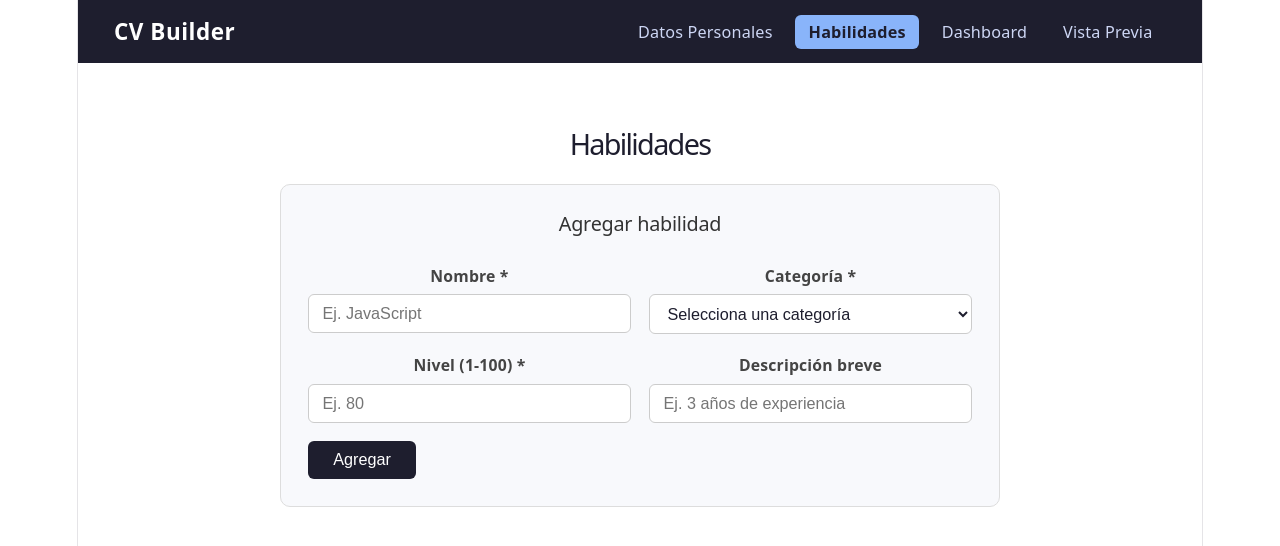
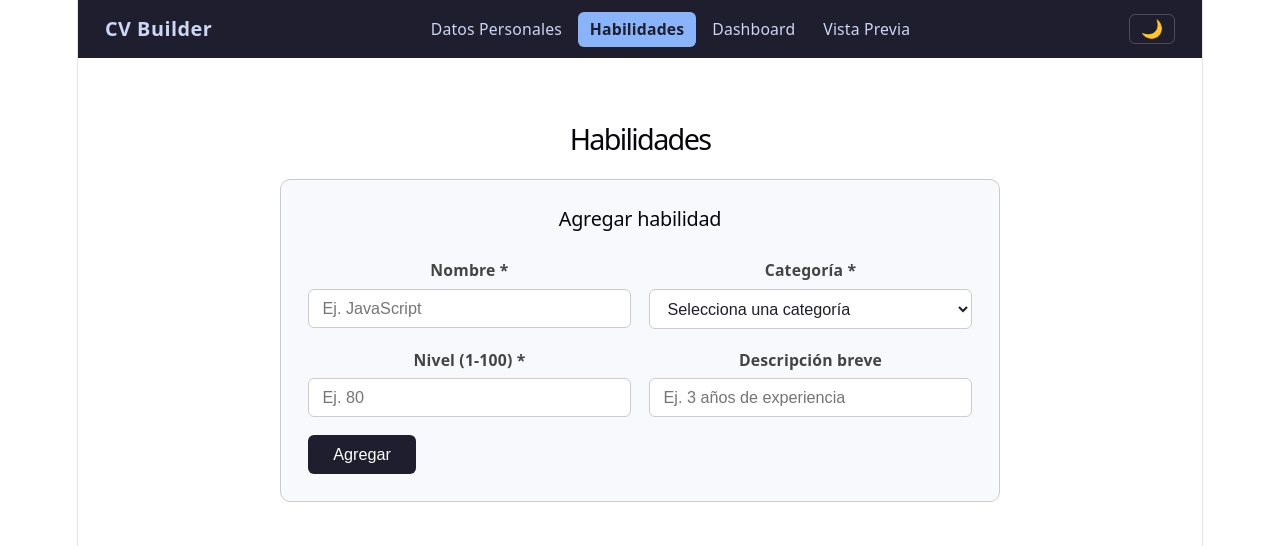
Before and after one commit to AxelUAA/ProyectoFinal-TecnologiasWeb, a React (Vite) app: page /habilidades in a window 1280 px wide. Shown: the top 546 px of the page. Built offline with nearby package versions, Linux system fonts and the light colour scheme.

Commit message:
add dark/light mode toggle

```diff
--- a/src/App.css
+++ b/src/App.css
@@ -8,43 +8,72 @@
   display: flex;
   align-items: center;
   justify-content: space-between;
-  padding: 1rem 2rem;
-  background-color: #1e1e2e;
-  color: white;
+  padding: 0.75rem 1.5rem;
+  background-color: var(--nav-bg);
+  color: var(--nav-text);
+  gap: 1rem;
+  flex-wrap: wrap;
 }
 
 .nav-brand {
-  font-size: 1.25rem;
+  font-size: 1.1rem;
   font-weight: 700;
   letter-spacing: 0.5px;
+  color: var(--nav-text);
+  white-space: nowrap;
 }
 
 .nav-links {
   display: flex;
-  gap: 0.5rem;
+  gap: 0.25rem;
   list-style: none;
   margin: 0;
   padding: 0;
+  flex-wrap: wrap;
 }
 
 .nav-links a {
-  color: #cdd6f4;
+  color: var(--nav-text);
   text-decoration: none;
-  font-size: 0.9rem;
-  padding: 0.35rem 0.75rem;
+  font-size: 0.875rem;
+  padding: 0.35rem 0.65rem;
   border-radius: 6px;
   transition: background 0.2s;
+  white-space: nowrap;
 }
 
 .nav-links a:hover {
-  background-color: #313244;
+  background-color: var(--nav-hover-bg);
   color: white;
 }
 
 .nav-links a.active {
-  background-color: #89b4fa;
-  color: #1e1e2e;
+  background-color: var(--nav-active-bg);
+  color: var(--nav-active-text);
   font-weight: 600;
+}
+
+.nav-right {
+  display: flex;
+  align-items: center;
+}
+
+.nav-theme-btn {
+  background: transparent;
+  border: 1px solid rgba(255, 255, 255, 0.2);
+  color: var(--nav-text);
+  padding: 0.3rem 0.6rem;
+  border-radius: 6px;
+  cursor: pointer;
+  font-size: 1rem;
+  line-height: 1;
+  transition: background 0.2s, border-color 0.2s;
+  white-space: nowrap;
+}
+
+.nav-theme-btn:hover {
+  background: var(--nav-hover-bg);
+  border-color: rgba(255, 255, 255, 0.4);
 }
 
 .main-content {
@@ -53,4 +82,22 @@
   max-width: 960px;
   width: 100%;
   margin: 0 auto;
+  box-sizing: border-box;
 }
+
+@media (max-width: 600px) {
+  .navbar {
+    padding: 0.6rem 1rem;
+    gap: 0.6rem;
+  }
+  .nav-brand {
+    font-size: 1rem;
+  }
+  .nav-links a {
+    font-size: 0.8rem;
+    padding: 0.3rem 0.5rem;
+  }
+  .main-content {
+    padding: 1rem;
+  }
+}
--- a/src/components/Navbar.jsx
+++ b/src/components/Navbar.jsx
@@ -1,6 +1,9 @@
 import { NavLink } from 'react-router-dom'
+import { useTheme } from '../hooks/useTheme'
 
 export default function Navbar() {
+  const { darkMode, toggleTheme } = useTheme()
+
   return (
     <nav className="navbar">
       <span className="nav-brand">CV Builder</span>
@@ -10,6 +13,16 @@ export default function Navbar() {
         <li><NavLink to="/dashboard">Dashboard</NavLink></li>
         <li><NavLink to="/preview">Vista Previa</NavLink></li>
       </ul>
+      <div className="nav-right">
+        <button
+          className="nav-theme-btn"
+          onClick={toggleTheme}
+          aria-label={darkMode ? 'Cambiar a modo claro' : 'Cambiar a modo oscuro'}
+          title={darkMode ? 'Modo claro' : 'Modo oscuro'}
+        >
+          {darkMode ? '☀' : '🌙'}
+        </button>
+      </div>
     </nav>
   )
 }
--- a/src/hooks/useTheme.js
+++ b/src/hooks/useTheme.js
@@ -2,11 +2,13 @@ import { useState, useEffect } from 'react'
 
 export function useTheme() {
   const [darkMode, setDarkMode] = useState(() => {
-    return localStorage.getItem('theme') === 'dark'
+    const saved = localStorage.getItem('theme')
+    if (saved) return saved === 'dark'
+    return window.matchMedia('(prefers-color-scheme: dark)').matches
   })
 
   useEffect(() => {
-    document.body.classList.toggle('dark-mode', darkMode)
+    document.documentElement.classList.toggle('dark', darkMode)
     localStorage.setItem('theme', darkMode ? 'dark' : 'light')
   }, [darkMode])
 
--- a/src/index.css
+++ b/src/index.css
@@ -1,23 +1,64 @@
 :root {
+  /* Text */
   --text: #6b6375;
   --text-h: #08060d;
-  --bg: #fff;
+
+  /* Backgrounds */
+  --bg: #ffffff;
+  --form-bg: #f8f9fc;
+  --input-bg: #ffffff;
+  --item-bg: #ffffff;
+  --code-bg: #f4f3ec;
+
+  /* Borders */
   --border: #e5e4e7;
-  --code-bg: #f4f3ec;
+  --input-border: #cccccc;
+  --item-border: #e0e0e0;
+
+  /* Accent */
   --accent: #aa3bff;
   --accent-bg: rgba(170, 59, 255, 0.1);
   --accent-border: rgba(170, 59, 255, 0.5);
   --social-bg: rgba(244, 243, 236, 0.5);
+
+  /* Shadow */
   --shadow:
-    rgba(0, 0, 0, 0.1) 0 10px 15px -3px, rgba(0, 0, 0, 0.05) 0 4px 6px -2px;
+    rgba(0, 0, 0, 0.1) 0 10px 15px -3px,
+    rgba(0, 0, 0, 0.05) 0 4px 6px -2px;
 
+  /* Fonts */
   --sans: system-ui, 'Segoe UI', Roboto, sans-serif;
   --heading: system-ui, 'Segoe UI', Roboto, sans-serif;
   --mono: ui-monospace, Consolas, monospace;
 
+  /* Navbar */
+  --nav-bg: #1e1e2e;
+  --nav-text: #cdd6f4;
+  --nav-hover-bg: #313244;
+  --nav-active-bg: #89b4fa;
+  --nav-active-text: #1e1e2e;
+
+  /* Form elements */
+  --input-text: #1e1e2e;
+  --label-color: #444444;
+  --legend-color: #555555;
+
+  /* Buttons */
+  --btn-bg: #1e1e2e;
+  --btn-text: #ffffff;
+  --btn-hover: #313244;
+  --btn-secondary-text: #555555;
+  --btn-secondary-border: #cccccc;
+
+  /* Skills / Cards */
+  --cat-bg: #eef2ff;
+  --cat-text: #4361ee;
+  --bar-bg: #e9ecef;
+  --muted: #777777;
+
+  color-scheme: light;
   font: 18px/145% var(--sans);
   letter-spacing: 0.18px;
-  color-scheme: light dark;
   color: var(--text);
   background: var(--bg);
   font-synthesis: none;
@@ -30,28 +71,49 @@
   }
 }
 
-@media (prefers-color-scheme: dark) {
-  :root {
+:root.dark {
+  color-scheme: dark;
+
   --text: #9ca3af;
   --text-h: #f3f4f6;
   --bg: #16171d;
+  --form-bg: #1f2028;
+  --input-bg: #2a2b35;
+  --item-bg: #1f2028;
+  --code-bg: #1f2028;
   --border: #2e303a;
-    --code-bg: #1f2028;
+  --input-border: #3a3b45;
+  --item-border: #2e303a;
   --accent: #c084fc;
   --accent-bg: rgba(192, 132, 252, 0.15);
   --accent-border: rgba(192, 132, 252, 0.5);
   --social-bg: rgba(47, 48, 58, 0.5);
   --shadow:
-      rgba(0, 0, 0, 0.4) 0 10px 15px -3px, rgba(0, 0, 0, 0.25) 0 4px 6px -2px;
-  }
+    rgba(0, 0, 0, 0.4) 0 10px 15px -3px,
+    rgba(0, 0, 0, 0.25) 0 4px 6px -2px;
 
-  #social .button-icon {
-    filter: invert(1) brightness(2);
-  }
+  --nav-bg: #12121c;
+
+  --input-text: #e2e8f0;
+  --label-color: #9ca3af;
+  --legend-color: #9ca3af;
+
+  --btn-bg: #89b4fa;
+  --btn-text: #1e1e2e;
+  --btn-hover: #a5c8ff;
+  --btn-secondary-text: #9ca3af;
+  --btn-secondary-border: #3a3b45;
+
+  --cat-bg: #1a1d3a;
+  --cat-text: #89b4fa;
+  --bar-bg: #2e303a;
+  --muted: #6b7280;
 }
 
 body {
   margin: 0;
+  background: var(--bg);
+  color: var(--text);
 }
 
 #root {
--- a/src/pages/SkillsPage.jsx
+++ b/src/pages/SkillsPage.jsx
@@ -189,11 +189,11 @@ export default function SkillsPage() {
 
 const css = `
 .sk-page { max-width: 720px; margin: 0 auto; }
-.sk-title { font-size: 1.6rem; margin-bottom: 1.5rem; color: #1e1e2e; }
+.sk-title { font-size: 1.6rem; margin-bottom: 1.5rem; color: var(--text-h); }
 
 .sk-form {
-  background: #f8f9fc;
-  border: 1px solid #ddd;
+  background: var(--form-bg);
+  border: 1px solid var(--input-border);
   border-radius: 10px;
   padding: 1.5rem;
   display: flex;
@@ -201,21 +201,21 @@ const css = `
   gap: 1rem;
   margin-bottom: 2rem;
 }
-.sk-form-title { margin: 0 0 0.5rem; font-size: 1.1rem; color: #333; }
+.sk-form-title { margin: 0 0 0.5rem; font-size: 1.1rem; color: var(--text-h); }
 
 .sk-row { display: grid; grid-template-columns: 1fr 1fr; gap: 1rem; }
 @media (max-width: 560px) { .sk-row { grid-template-columns: 1fr; } }
 
 .sk-field { display: flex; flex-direction: column; gap: 0.3rem; }
-.sk-field label { font-size: 0.875rem; font-weight: 600; color: #444; }
+.sk-field label { font-size: 0.875rem; font-weight: 600; color: var(--label-color); }
 .sk-field input,
 .sk-field select {
   padding: 0.5rem 0.75rem;
-  border: 1px solid #ccc;
+  border: 1px solid var(--input-border);
   border-radius: 6px;
   font-size: 0.9rem;
-  background: white;
-  color: #1e1e2e;
+  background: var(--input-bg);
+  color: var(--input-text);
   transition: border-color 0.2s;
 }
 .sk-field input:focus,
@@ -224,60 +224,60 @@ const css = `
 
 .sk-btns { display: flex; gap: 0.75rem; }
 .sk-btn-primary {
-  background: #1e1e2e; color: white; border: none;
+  background: var(--btn-bg); color: var(--btn-text); border: none;
   padding: 0.55rem 1.4rem; border-radius: 6px;
   font-size: 0.9rem; cursor: pointer; transition: background 0.2s;
 }
-.sk-btn-primary:hover { background: #313244; }
+.sk-btn-primary:hover { background: var(--btn-hover); }
 .sk-btn-secondary {
-  background: transparent; color: #555;
-  border: 1px solid #ccc; padding: 0.55rem 1.2rem;
+  background: transparent; color: var(--btn-secondary-text);
+  border: 1px solid var(--btn-secondary-border); padding: 0.55rem 1.2rem;
   border-radius: 6px; font-size: 0.9rem; cursor: pointer;
 }
-.sk-btn-secondary:hover { border-color: #888; }
+.sk-btn-secondary:hover { border-color: var(--label-color); }
 
 .sk-list-title {
-  font-size: 1.1rem; margin-bottom: 1rem; color: #333;
+  font-size: 1.1rem; margin-bottom: 1rem; color: var(--text-h);
   display: flex; align-items: center; gap: 0.5rem;
 }
 .sk-count {
-  background: #1e1e2e; color: white;
+  background: var(--btn-bg); color: var(--btn-text);
   font-size: 0.8rem; padding: 0.1rem 0.5rem; border-radius: 99px;
 }
 
 .sk-items { list-style: none; padding: 0; display: flex; flex-direction: column; gap: 0.75rem; }
 
 .sk-item {
-  background: white; border: 1px solid #e0e0e0; border-radius: 8px;
+  background: var(--item-bg); border: 1px solid var(--item-border); border-radius: 8px;
   padding: 1rem; display: flex; align-items: flex-start;
   justify-content: space-between; gap: 1rem;
 }
 .sk-item-info { flex: 1; display: flex; flex-direction: column; gap: 0.4rem; }
 .sk-item-header { display: flex; align-items: center; gap: 0.6rem; }
-.sk-item-nombre { font-weight: 700; font-size: 0.95rem; color: #1e1e2e; }
+.sk-item-nombre { font-weight: 700; font-size: 0.95rem; color: var(--text-h); }
 .sk-item-cat {
-  font-size: 0.72rem; background: #eef2ff; color: #4361ee;
+  font-size: 0.72rem; background: var(--cat-bg); color: var(--cat-text);
   padding: 0.1rem 0.5rem; border-radius: 99px;
 }
 .sk-bar-wrap {
-  height: 6px; background: #e9ecef; border-radius: 99px; overflow: hidden;
+  height: 6px; background: var(--bar-bg); border-radius: 99px; overflow: hidden;
 }
 .sk-bar { height: 100%; background: #89b4fa; border-radius: 99px; transition: width 0.3s; }
 .sk-item-footer { display: flex; justify-content: space-between; align-items: center; }
-.sk-item-desc { font-size: 0.8rem; color: #777; }
-.sk-nivel { font-size: 0.8rem; font-weight: 600; color: #555; }
+.sk-item-desc { font-size: 0.8rem; color: var(--muted); }
+.sk-nivel { font-size: 0.8rem; font-weight: 600; color: var(--text); }
 
 .sk-item-actions { display: flex; flex-direction: column; gap: 0.4rem; }
 .sk-btn-edit {
   font-size: 0.8rem; padding: 0.3rem 0.8rem; border-radius: 5px;
-  border: 1px solid #89b4fa; color: #4361ee; background: transparent;
+  border: 1px solid #89b4fa; color: var(--cat-text); background: transparent;
   cursor: pointer; transition: background 0.2s;
 }
-.sk-btn-edit:hover { background: #eef2ff; }
+.sk-btn-edit:hover { background: var(--cat-bg); }
 .sk-btn-del {
   font-size: 0.8rem; padding: 0.3rem 0.8rem; border-radius: 5px;
   border: 1px solid #fca5a5; color: #e74c3c; background: transparent;
   cursor: pointer; transition: background 0.2s;
 }
-.sk-btn-del:hover { background: #fff5f5; }
+.sk-btn-del:hover { background: rgba(231, 76, 60, 0.08); }
 `
```
Also changed, not shown: src/pages/PersonalInfoPage.css (+13 -13 lines), 1 other file (tests, documents, lock files or other folders). Lines whose indentation alone changed are shown as unchanged.
